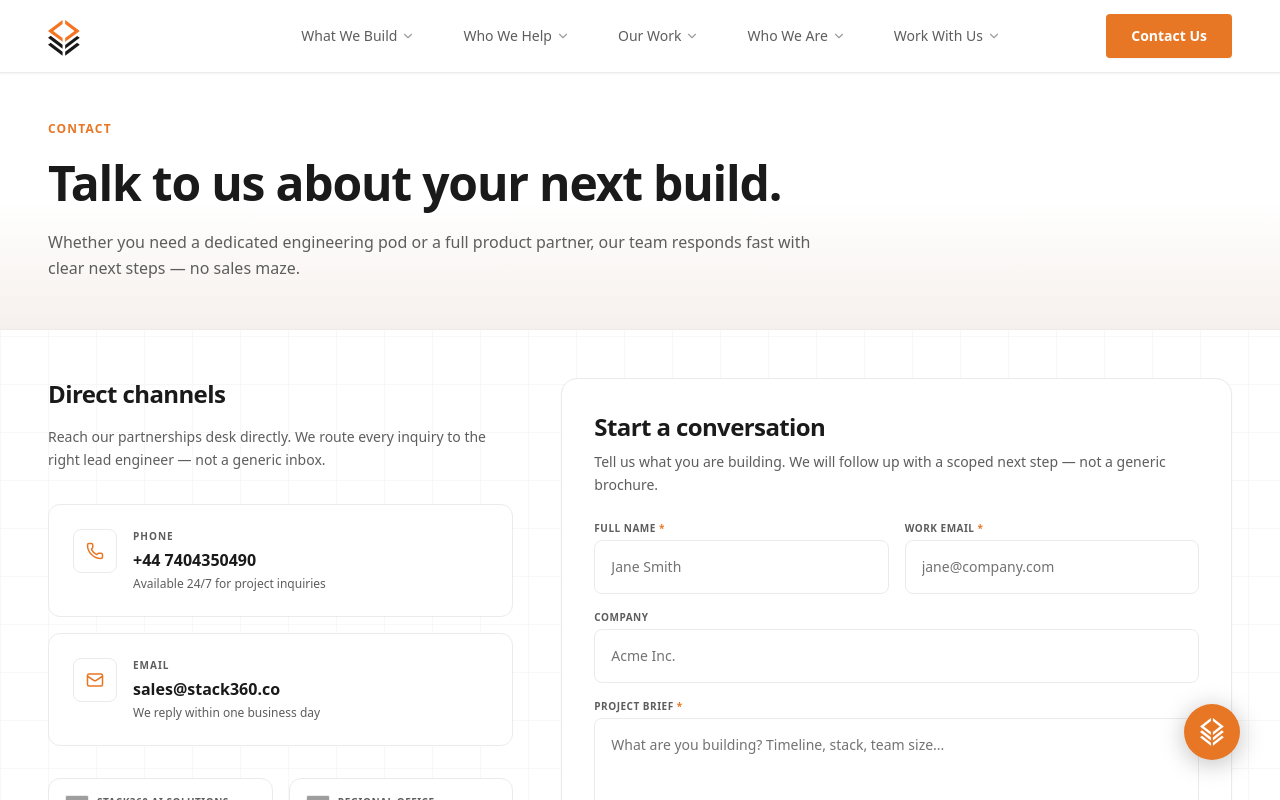
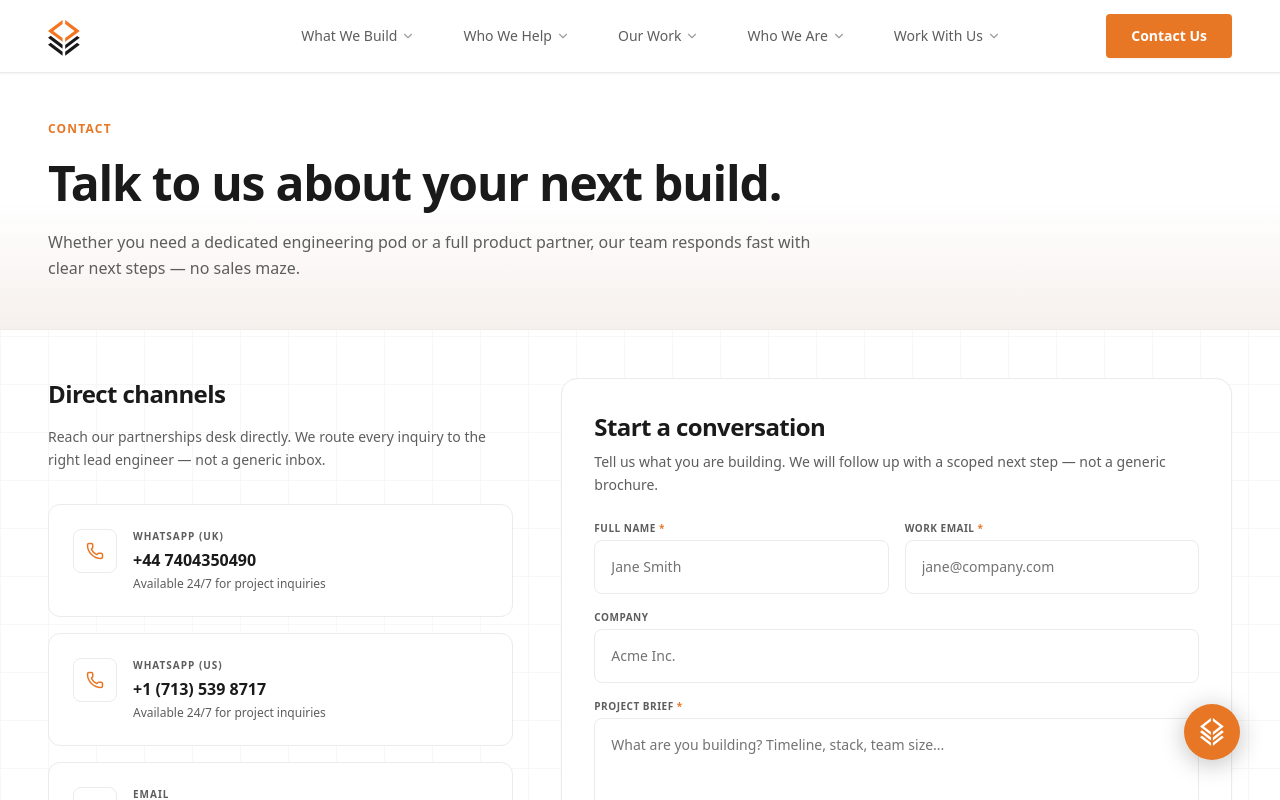
Before and after one commit to levi-dev-stack/stack360-website, a Next.js app: page /contact in a window 1280 px wide. Shown: the top 800 px of the page. Built offline with nearby package versions, Linux system fonts and the light colour scheme; grey boxes are pictures that could not be loaded.

Commit message:
feat: contact details added in contact page

```diff
--- a/src/components/pages/contact/index.tsx
+++ b/src/components/pages/contact/index.tsx
@@ -44,9 +44,14 @@ export default function ContactPage() {
               {CONTACT_CHANNELS.map((channel) => (
                 <MotionStaggerItem key={channel.label}>
                   <MotionCard className="rounded-lg border border-neutral-200 bg-neutral-50 transition-colors hover:border-primary/30 hover:bg-primary/5">
-                    <a href={channel.href} className="group flex items-start gap-md p-lg">
+                    <a
+                      href={channel.href}
+                      target={channel.target ?? '_blank'}
+                      rel={channel.rel ?? 'noopener noreferrer'}
+                      className="group flex items-start gap-md p-lg"
+                    >
                       <span className="flex h-11 w-11 shrink-0 items-center justify-center rounded-md border border-neutral-200 bg-neutral-50 text-primary transition-colors group-hover:border-primary/30">
-                        {channel.label === 'Phone' ? <Phone size={18} /> : <Mail size={18} />}
+                        {channel.type === 'phone' ? <Phone size={18} /> : <Mail size={18} />}
                       </span>
                       <span>
                         <span className="block font-mono text-[10px] font-bold uppercase tracking-widest text-neutral-600">
--- a/src/constants/component/contact-data.ts
+++ b/src/constants/component/contact-data.ts
@@ -1,4 +1,4 @@
-import { SITE_EMAIL, SITE_EMAIL_HREF, SITE_PHONE, SITE_PHONE_HREF } from '@/constants/site';
+import { SITE_EMAIL, SITE_EMAIL_HREF, SITE_PHONE, SITE_PHONE_USA } from '@/constants/site';
 
 export const CONTACT_HERO = {
   eyebrow: 'Contact',
@@ -17,16 +17,31 @@ export const CONTACT_CTA = {
 
 export const CONTACT_CHANNELS = [
   {
-    label: 'Phone',
+    type: 'phone',
+    label: 'WhatsApp (UK)',
     value: SITE_PHONE,
-    href: SITE_PHONE_HREF,
+    href: `https://wa.me/${SITE_PHONE.replace(/[^0-9]/g, '')}`,
     hint: 'Available 24/7 for project inquiries',
+    target: '_blank',
+    rel: 'noopener noreferrer',
   },
   {
+    type: 'phone',
+    label: 'WhatsApp (US)',
+    value: SITE_PHONE_USA,
+    href: `https://wa.me/${SITE_PHONE_USA.replace(/[^0-9]/g, '')}`,
+    hint: 'Available 24/7 for project inquiries',
+    target: '_blank',
+    rel: 'noopener noreferrer',
+  },
+  {
+    type: 'email',
     label: 'Email',
     value: SITE_EMAIL,
     href: SITE_EMAIL_HREF,
     hint: 'We reply within one business day',
+    target: '_self',
+    rel: undefined,
   },
 ] as const;
 
@@ -39,7 +54,7 @@ export const CONTACT_OFFICES = [
   // },
   {
     country: 'United States',
-    role: 'Stack360 AI Solutions',
+    role: 'Headquarter',
     flagSrc: 'https://flagcdn.com/us.svg',
     address: '12828 Willow Centre Dr, Houston, TX 77066, USA',
   },
```
